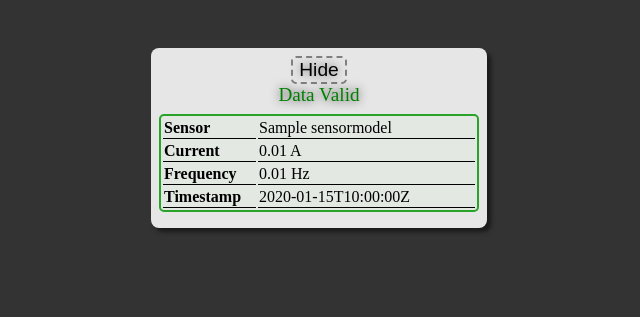
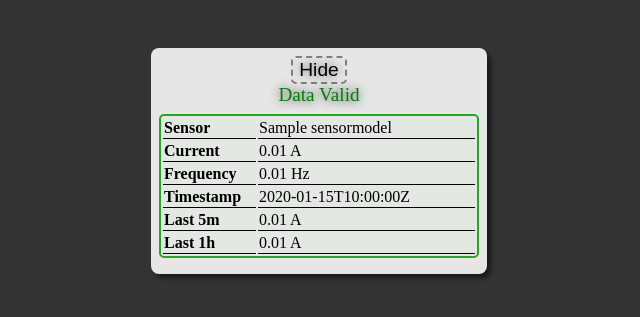
Before and after one commit to fabrizziop/general-monitor, a Django app: page /current/ in a window 1280 px wide. Shown: the top 317 px of the page, without its empty margins (321-961 px from the left). Run offline with Django 3.2, Linux system fonts and the light colour scheme; tables that the repository leaves empty hold one stand-in row (values such as "Sample post"); some libraries are stand-ins or nearby versions.

Commit message:
bit of front end

```diff
--- a/ac_measurements/templates/ac_measurements/index-react.html
+++ b/ac_measurements/templates/ac_measurements/index-react.html
@@ -73,7 +73,7 @@ class LiveDataDisplay extends React.Component {
   }
   render() {
     const session_info = this.props.collectedData.all_sensors_data.map((obj) => {
-        //console.log(obj);
+        console.log(obj);
         var old_measurement = '';
         try {
           if (obj.measurement_recent == false) {
@@ -103,6 +103,14 @@ class LiveDataDisplay extends React.Component {
                   <th className="data-table-title">Timestamp</th>
                   <td className="data-table-value">{obj.timestamp}</td>
                 </tr>
+                <tr>
+                  <th className="data-table-title">Last 5m</th>
+                  <td className="data-table-value">{(obj.last_5m / 100).toFixed(2)} A</td>
+                </tr>
+                <tr>
+                  <th className="data-table-title">Last 1h</th>
+                  <td className="data-table-value">{(obj.last_hour / 100).toFixed(2)} A</td>
+                </tr>
               </table>
             </div>
             );
```
Also changed, not shown: ac_measurements/migrations/0002_currentmeasurementmodel_timestamp.py (added).
